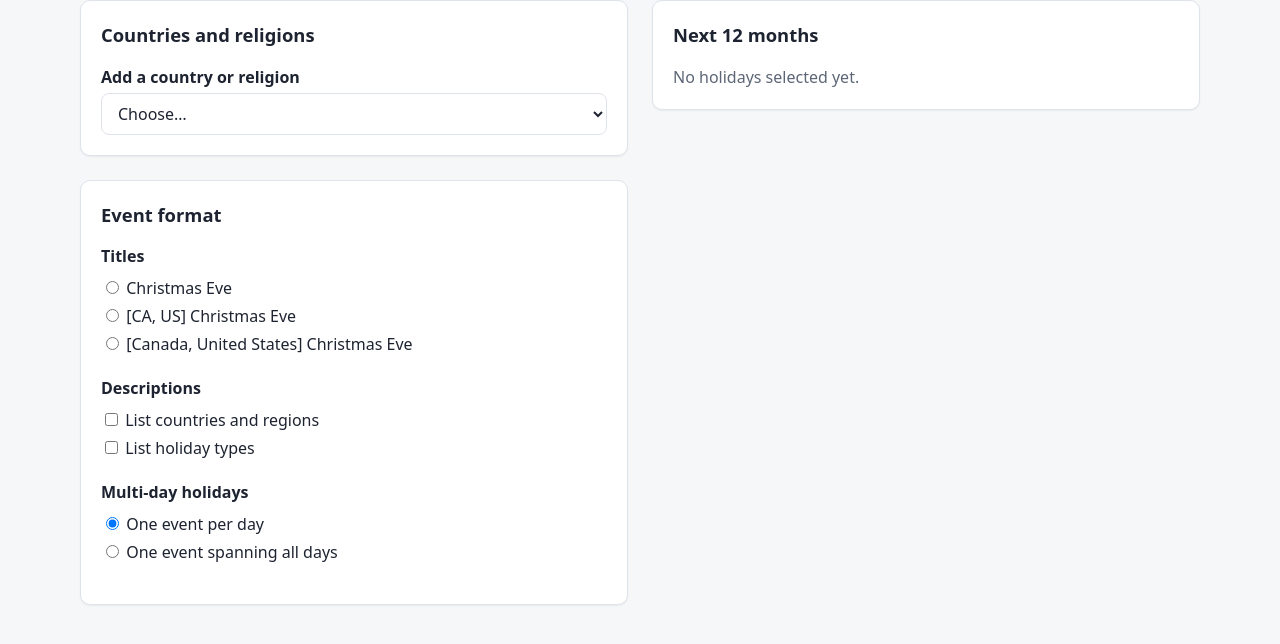
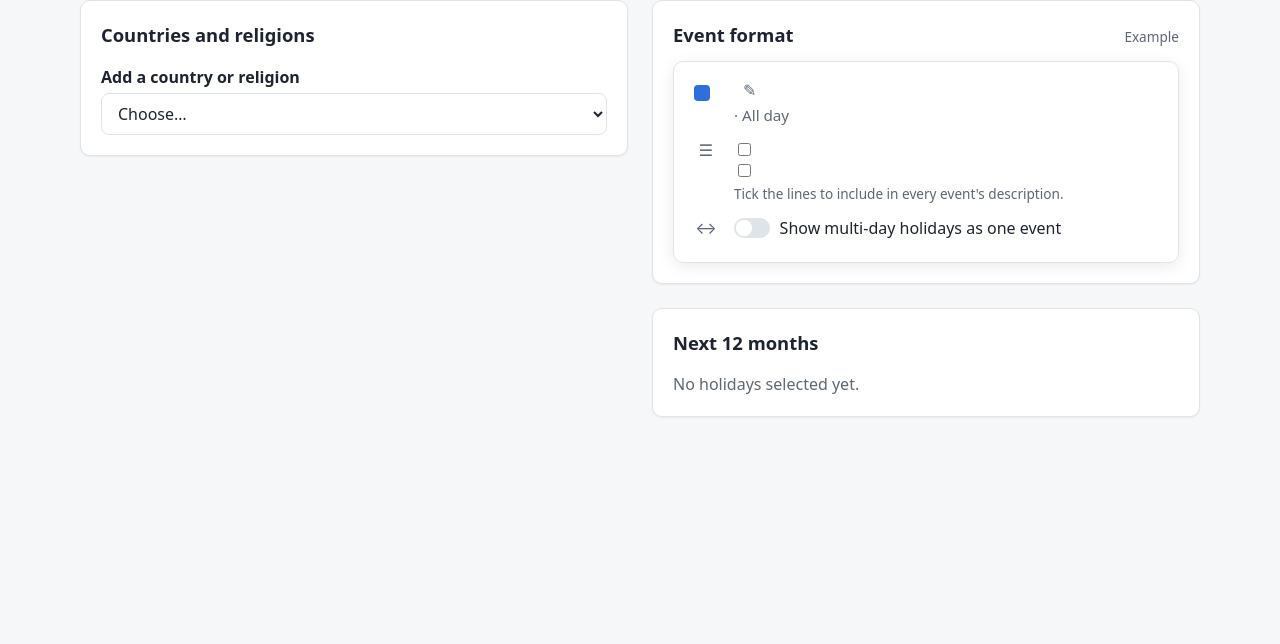
Before and after one commit to danielrozenberg/one-holiday-calendar, a Flask app: template src/holidaycal/templates/index.html in a window 1280 px wide. Shown: the part 118-762 px from the top of the page. Run offline with Flask 3, Linux system fonts and the light colour scheme; the template is opened without the code that fills it, so the values that code supplies are empty; parts of the project's set-up code (start-up, migrations or seed data) failed here and were passed over.

Commit message:
Turn the format options into a calendar event card that previews holidays
Hovering a preview row shows that holiday in the card, and clicking pins it
for the session. The title opens a popover listing every title style.

Co-Authored-By: Claude Opus 5.5 <noreply@anthropic.com>

```diff
--- a/src/holidaycal/form.py
+++ b/src/holidaycal/form.py
@@ -1,8 +1,10 @@
 """Translation between the config page's form and `Config`."""
 
 import dataclasses
+import datetime
 import functools
 import re
+import typing
 from collections.abc import Iterable
 
 import holidays
@@ -10,6 +12,7 @@ from werkzeug import datastructures
 
 from holidaycal import config
 from holidaycal import config_pb2
+from holidaycal import ics
 from holidaycal import merge
 from holidaycal import religions
 from holidaycal import sources
@@ -48,6 +51,16 @@ class SourceBadge:
     name: str
 
 
+class Card(typing.TypedDict):
+    """The event format card's content, sent to the page as JSON."""
+
+    uid: str
+    titles: dict[str, str]
+    date: str
+    sources: str
+    categories: str
+
+
 @dataclasses.dataclass(frozen=True)
 class EventView:
     """Everything the preview needs to render one event."""
@@ -56,6 +69,22 @@ class EventView:
     sources: list[SourceBadge]
     regions: list[str]
     categories: list[str]
+
+    @property
+    def card(self) -> Card:
+        """The event card's content for this event, in every title style."""
+        event = self.event
+        lines = ics.description_lines(event)
+        return Card(
+            uid=event.uid,
+            titles={
+                name: ics.title(event, value)
+                for name, value in config_pb2.TitleStyle.items()
+            },
+            date=_long_date(event),
+            sources=lines["sources"],
+            categories=lines["categories"],
+        )
 
 
 def event_view(event: merge.Event) -> EventView:
@@ -78,6 +107,36 @@ def event_view(event: merge.Event) -> EventView:
         regions=list(regions),
         categories=list(categories),
     )
+
+
+def representative(views: list[EventView]) -> EventView | None:
+    """Picks the event that shows off the most formatting options."""
+    return max(
+        views,
+        key=lambda v: (len(v.sources), len(v.regions), len(v.categories)),
+        default=None,
+    )
+
+
+def sample_event(year: int) -> merge.Event:
+    """An example event for the card when no holidays are selected."""
+    date = datetime.date(year, 12, 24)
+    occurrences = (
+        sources.Occurrence(date, "Christmas Eve", "CA", "", "optional"),
+        sources.Occurrence(date, "Christmas Eve", "US", "", "optional"),
+        sources.Occurrence(
+            date, "Christmas Eve", "Christian", "", sources.RELIGIOUS_CATEGORY
+        ),
+    )
+    return merge.Event(date, "christmas eve", "Christmas Eve", occurrences)
+
+
+def _long_date(event: merge.Event) -> str:
+    first = event.date
+    if event.days == 1:
+        return first.strftime("%A, %B %-d, %Y")
+    last = event.end - datetime.timedelta(days=1)
+    return f"{first:%A, %B %-d} \u2013 {last:%A, %B %-d, %Y}"
 
 
 @functools.cache
--- a/src/holidaycal/main.py
+++ b/src/holidaycal/main.py
@@ -133,10 +133,13 @@ def _render_page(blob: str, today: datetime.date) -> bytes:
     events = [
         e for e in merge.build(parsed, years) if today < e.end and e.date < end
     ]
+    views = [form.event_view(e) for e in events]
     path = flask.url_for("calendar", blob=blob) if blob else ""
     return flask.render_template(
         "index.html",
-        events=[form.event_view(e) for e in events],
+        events=views,
+        featured=form.representative(views)
+        or form.event_view(form.sample_event(today.year)),
         config=parsed,
         title=ics.title,
         one_day=datetime.timedelta(days=1),
--- a/src/holidaycal/static/app.css
+++ b/src/holidaycal/static/app.css
@@ -46,6 +46,7 @@ body {
 
 .layout {
   display: grid;
+  grid-template-columns: minmax(0, 1fr);
   gap: 1.5rem;
   max-width: 72rem;
   margin: 0 auto;
@@ -54,7 +55,7 @@ body {
 
 @media (min-width: 60rem) {
   .layout { grid-template-columns: minmax(0, 1fr) minmax(0, 1fr); align-items: start; }
-  .results { position: sticky; top: 1rem; }
+  .event-format { position: sticky; top: 1rem; z-index: 1; }
 }
 
 .card {
@@ -67,6 +68,7 @@ body {
 }
 
 .card h2 { margin: 0 0 1rem; font-size: 1.15rem; }
+.layout > div > .card:last-child { margin-bottom: 0; }
 .muted { color: var(--muted); }
 
 .source {
@@ -172,6 +174,7 @@ input:focus-visible, summary:focus-visible {
 
 .default-submit { position: absolute; left: -9999px; }
 
+.table-scroll { overflow-x: auto; }
 table { border-collapse: collapse; width: 100%; font-size: 0.95rem; }
 th, td { text-align: left; padding: 0.4rem 0.5rem; border-bottom: 1px solid var(--border); vertical-align: top; }
 th { color: var(--muted); font-weight: 600; font-size: 0.85rem; }
@@ -179,3 +182,141 @@ td.date { white-space: nowrap; }
 td.flags { font-size: 1.15rem; letter-spacing: 0.1em; white-space: nowrap; }
 
 .empty { color: var(--muted); margin: 0; }
+
+/* Event format card, styled after a calendar event's details. */
+
+.card-head { display: flex; align-items: baseline; justify-content: space-between; gap: 1rem; }
+.card-head h2 { margin-bottom: 0.75rem; }
+.hint { font-size: 0.85rem; text-align: right; }
+
+.gcal {
+  border: 1px solid var(--border);
+  border-radius: var(--radius);
+  padding: 1rem 1rem 0.5rem;
+  box-shadow: 0 4px 16px rgb(0 0 0 / 8%);
+  view-transition-name: event-card;
+}
+
+.gcal-row {
+  display: grid;
+  grid-template-columns: 2rem minmax(0, 1fr);
+  gap: 0.25rem 0.75rem;
+  align-items: start;
+  margin-bottom: 0.75rem;
+}
+
+.swatch {
+  width: 1rem;
+  height: 1rem;
+  margin: 0.45rem 0 0 0.25rem;
+  border-radius: 4px;
+  background: var(--accent);
+}
+
+.gcal-icon { color: var(--muted); text-align: center; line-height: 1.6; }
+
+.gcal-title {
+  anchor-name: --event-title;
+  display: inline-flex;
+  align-items: baseline;
+  gap: 0.5rem;
+  padding: 0.1rem 0.4rem;
+  margin-left: -0.4rem;
+  border: 1px dashed transparent;
+  background: none;
+  font-size: 1.4rem;
+  line-height: 1.3;
+  text-align: left;
+}
+
+.gcal-title:hover, .gcal-title:focus-visible { border-color: var(--border); }
+.edit-icon { font-size: 1rem; color: var(--muted); }
+.gcal-date { color: var(--muted); font-size: 0.95rem; }
+
+.title-formats {
+  border: 1px solid var(--border);
+  border-radius: var(--radius);
+  background: var(--surface);
+  color: var(--text);
+  padding: 0.75rem;
+  box-shadow: 0 8px 24px rgb(0 0 0 / 18%);
+  max-width: min(32rem, calc(100vw - 2rem));
+}
+
+@supports (anchor-name: --a) {
+  .title-formats {
+    position-anchor: --event-title;
+    inset: auto;
+    top: anchor(bottom);
+    left: anchor(left);
+    margin: 0.25rem 0 0;
+    position-try-fallbacks: flip-block;
+  }
+}
+
+.title-formats fieldset { margin: 0; }
+
+.title-option {
+  display: flex;
+  gap: 0.5rem;
+  padding: 0.35rem 0.5rem;
+  border-radius: 6px;
+}
+
+.title-option:hover { background: color-mix(in srgb, var(--accent) 8%, transparent); }
+.title-option:has(input:checked) { background: color-mix(in srgb, var(--accent) 16%, transparent); }
+
+.desc-line { display: flex; gap: 0.5rem; align-items: baseline; margin: 0.1rem 0; }
+.desc-line:has(input:not(:checked)) span { color: var(--muted); text-decoration: line-through; opacity: 0.7; }
+.small { font-size: 0.85rem; margin: 0.25rem 0 0; }
+
+.switch-label { display: flex; gap: 0.6rem; align-items: center; }
+
+input[role="switch"] {
+  appearance: none;
+  flex: none;
+  width: 2.25rem;
+  height: 1.25rem;
+  margin: 0;
+  border-radius: 999px;
+  background: var(--border);
+  position: relative;
+  cursor: pointer;
+  transition: background 0.15s;
+}
+
+input[role="switch"]::after {
+  content: "";
+  position: absolute;
+  top: 0.15rem;
+  left: 0.15rem;
+  width: 0.95rem;
+  height: 0.95rem;
+  border-radius: 50%;
+  background: #fff;
+  transition: translate 0.15s;
+}
+
+input[role="switch"]:checked { background: var(--accent); }
+input[role="switch"]:checked::after { translate: 1rem; }
+
+/* Preview rows that drive the event card. */
+
+tr.previewable { cursor: pointer; }
+tr.previewable:hover, tr.previewable:focus-within { background: color-mix(in srgb, var(--accent) 6%, transparent); }
+tr.previewable:has(.pin[aria-pressed="true"]) { background: color-mix(in srgb, var(--accent) 14%, transparent); }
+
+.pin {
+  padding: 0;
+  border: 0;
+  background: none;
+  text-align: left;
+  cursor: pointer;
+}
+
+.pin[aria-pressed="true"]::before { content: "📌 "; }
+
+@media (prefers-reduced-motion: reduce) {
+  ::view-transition-group(*), ::view-transition-old(*), ::view-transition-new(*) { animation: none; }
+  input[role="switch"], input[role="switch"]::after { transition: none; }
+}
--- a/src/holidaycal/templates/index.html
+++ b/src/holidaycal/templates/index.html
@@ -13,9 +13,21 @@
     <p class="lede">Combine holidays from countries, regions and religions into one calendar you can subscribe to.</p>
   </header>
 
-  <main id="app" class="layout">
-    <form id="config" method="post" action="{{ url_for('build') }}">
+  <main id="app">
+    <form id="config" class="layout" method="post" action="{{ url_for('build') }}">
       <button type="submit" class="default-submit" tabindex="-1" aria-hidden="true">Update</button>
+      <div class="config-column">
+      {% if webcal_url %}
+      <section class="card" aria-labelledby="subscribe-heading">
+        <h2 id="subscribe-heading">Subscribe</h2>
+        <a class="button primary" href="{{ webcal_url }}">Add to calendar app</a>
+        <div class="copy-row">
+          <input type="text" readonly value="{{ https_url }}" aria-label="Calendar URL">
+          <button type="button" data-copy="{{ https_url }}">Copy</button>
+        </div>
+        <p class="muted">Changing the options above gives a new URL.</p>
+      </section>
+      {% endif %}
 
       <section class="card" aria-labelledby="sources-heading">
         <h2 id="sources-heading">Countries and religions</h2>
@@ -86,53 +98,66 @@
         </div>
       </section>
 
-      <section class="card" aria-labelledby="format-heading">
-        <h2 id="format-heading">Event format</h2>
-        <fieldset>
-          <legend>Titles</legend>
-          {% set current = title_styles.Name(config.title_style) %}
-          {% for value, label in [("TITLE_STYLE_PLAIN", "Christmas Eve"), ("TITLE_STYLE_PREFIX_CODES", "[CA, US] Christmas Eve"), ("TITLE_STYLE_PREFIX_NAMES", "[Canada, United States] Christmas Eve")] %}
-          <label class="choice"><input type="radio" name="title_style" value="{{ value }}"{% if current == value %} checked{% endif %}> {{ label }}</label>
-          {% endfor %}
-        </fieldset>
-        <fieldset>
-          <legend>Descriptions</legend>
-          <label class="choice"><input type="checkbox" name="describe_sources" value="1"{% if config.describe_sources %} checked{% endif %}> List countries and regions</label>
-          <label class="choice"><input type="checkbox" name="describe_categories" value="1"{% if config.describe_categories %} checked{% endif %}> List holiday types</label>
-        </fieldset>
-        <fieldset>
-          <legend>Multi-day holidays</legend>
-          <label class="choice"><input type="radio" name="combine_multiday" value=""{% if not config.combine_multiday %} checked{% endif %}> One event per day</label>
-          <label class="choice"><input type="radio" name="combine_multiday" value="1"{% if config.combine_multiday %} checked{% endif %}> One event spanning all days</label>
-        </fieldset>
+      </div>
+
+      <div class="results">
+      <section class="card event-format" aria-labelledby="format-heading">
+        <div class="card-head">
+          <h2 id="format-heading">Event format</h2>
+          <span class="muted hint" data-field="hint" data-default-hint="{{ 'Most varied holiday' if events else 'Example' }}">{{ "Most varied holiday" if events else "Example" }}</span>
+        </div>
+        {% set card = featured.card %}
+        {% set current = title_styles.Name(config.title_style) %}
+        <article class="gcal" data-card='{{ card | tojson }}'>
+          <div class="gcal-row">
+            <span class="swatch" aria-hidden="true"></span>
+            <div>
+              <button type="button" class="gcal-title" popovertarget="title-formats" title="Change the title format">
+                <span data-field="title">{{ card.titles[current] }}</span>
+                <span class="edit-icon" aria-hidden="true">✎</span>
+              </button>
+              <div class="gcal-date"><span data-field="date">{{ card.date }}</span> · All day</div>
+            </div>
+          </div>
+
+          <div id="title-formats" class="title-formats" popover>
+            <fieldset>
+              <legend>Title format</legend>
+              {% for name in title_styles.keys() %}
+              <label class="title-option"><input type="radio" name="title_style" value="{{ name }}"{% if current == name %} checked{% endif %}> <span data-title-style="{{ name }}">{{ card.titles[name] }}</span></label>
+              {% endfor %}
+            </fieldset>
+          </div>
+
+          <div class="gcal-row">
+            <span class="gcal-icon" aria-hidden="true">☰</span>
+            <div class="gcal-description">
+              <label class="desc-line"><input type="checkbox" name="describe_sources" value="1"{% if config.describe_sources %} checked{% endif %}> <span data-field="sources">{{ card.sources }}</span></label>
+              <label class="desc-line"><input type="checkbox" name="describe_categories" value="1"{% if config.describe_categories %} checked{% endif %}> <span data-field="categories">{{ card.categories }}</span></label>
+              <p class="muted small">Tick the lines to include in every event's description.</p>
+            </div>
+          </div>
+
+          <div class="gcal-row">
+            <span class="gcal-icon" aria-hidden="true">↔</span>
+            <label class="switch-label"><input type="checkbox" role="switch" name="combine_multiday" value="1"{% if config.combine_multiday %} checked{% endif %}> Show multi-day holidays as one event</label>
+          </div>
+        </article>
         <noscript><button type="submit">Update</button></noscript>
       </section>
-    </form>
-
-    <div class="results">
-      {% if webcal_url %}
-      <section class="card" aria-labelledby="subscribe-heading">
-        <h2 id="subscribe-heading">Subscribe</h2>
-        <a class="button primary" href="{{ webcal_url }}">Add to calendar app</a>
-        <div class="copy-row">
-          <input type="text" readonly value="{{ https_url }}" aria-label="Calendar URL">
-          <button type="button" data-copy="{{ https_url }}">Copy</button>
-        </div>
-        <p class="muted">Changing the options above gives a new URL.</p>
-      </section>
-      {% endif %}
 
       <section class="card" aria-labelledby="preview-heading">
         <h2 id="preview-heading">Next 12 months</h2>
         {% if events %}
+        <div class="table-scroll">
         <table>
           <thead><tr><th scope="col">Date</th><th scope="col">Holiday</th><th scope="col">From</th><th scope="col">Region</th><th scope="col">Type</th></tr></thead>
           <tbody>
             {% for view in events %}
             {% set event = view.event %}
-            <tr>
+            <tr class="previewable" data-uid="{{ event.uid }}" data-card='{{ view.card | tojson }}'>
               <td class="date">{{ event.date.strftime("%a, %b %-d") }}{% if event.days > 1 %} – {{ (event.end - one_day).strftime("%a, %b %-d") }}{% endif %}</td>
-              <td>{{ title(event, config.title_style) }}</td>
+              <td><button type="button" class="pin" aria-pressed="false" title="Pin in the event format card">{{ title(event, config.title_style) }}</button></td>
               <td class="flags">{% for badge in view.sources %}<span role="img" aria-label="{{ badge.name }}" title="{{ badge.name }}">{{ badge.flag }}</span>{% endfor %}</td>
               <td class="muted">{{ view.regions | join(", ") or "—" }}</td>
               <td class="muted">{{ view.categories | join(", ") }}</td>
@@ -140,11 +165,13 @@
             {% endfor %}
           </tbody>
         </table>
+        </div>
         {% else %}
         <p class="empty">No holidays selected yet.</p>
         {% endif %}
       </section>
-    </div>
+      </div>
+    </form>
   </main>
 </body>
 </html>
```
Also changed, not shown: docs/DESIGN.md (+12 -0 lines), src/holidaycal/ics.py (+22 -16 lines), src/holidaycal/static/app.js (+102 -1 lines), tests/test_form.py (+40 -0 lines).
